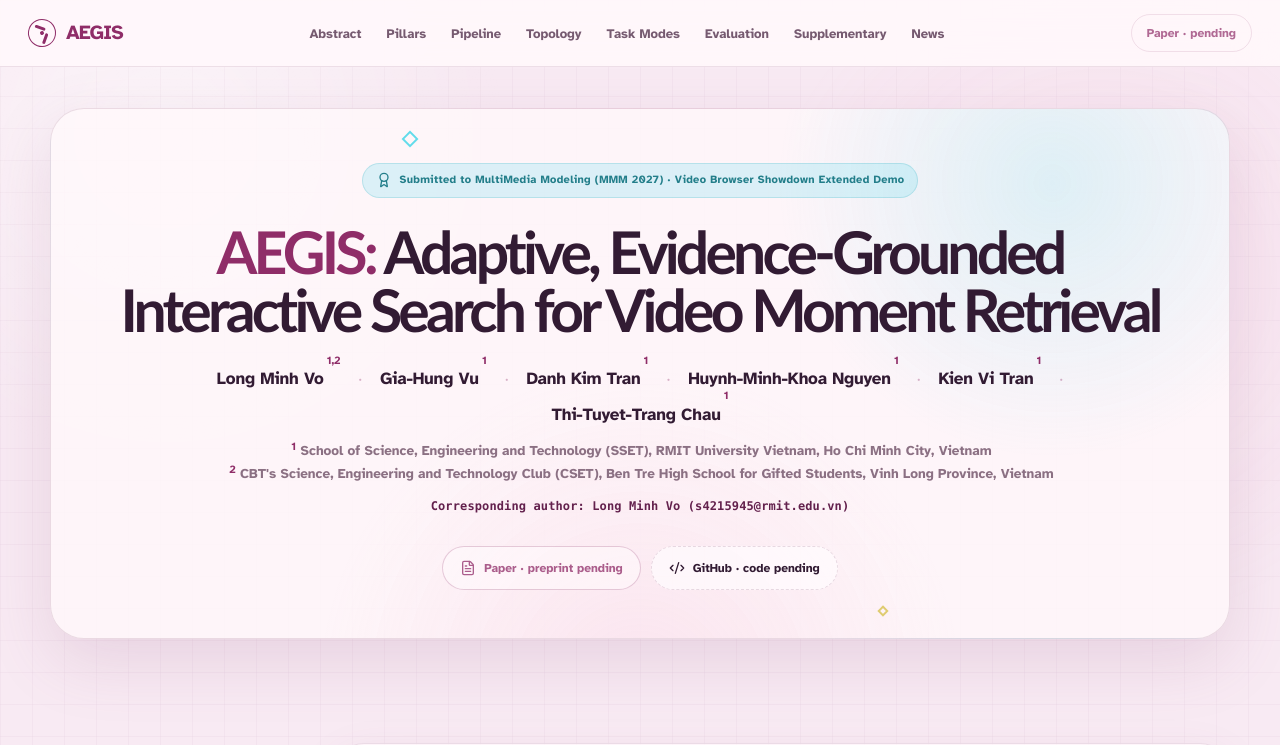
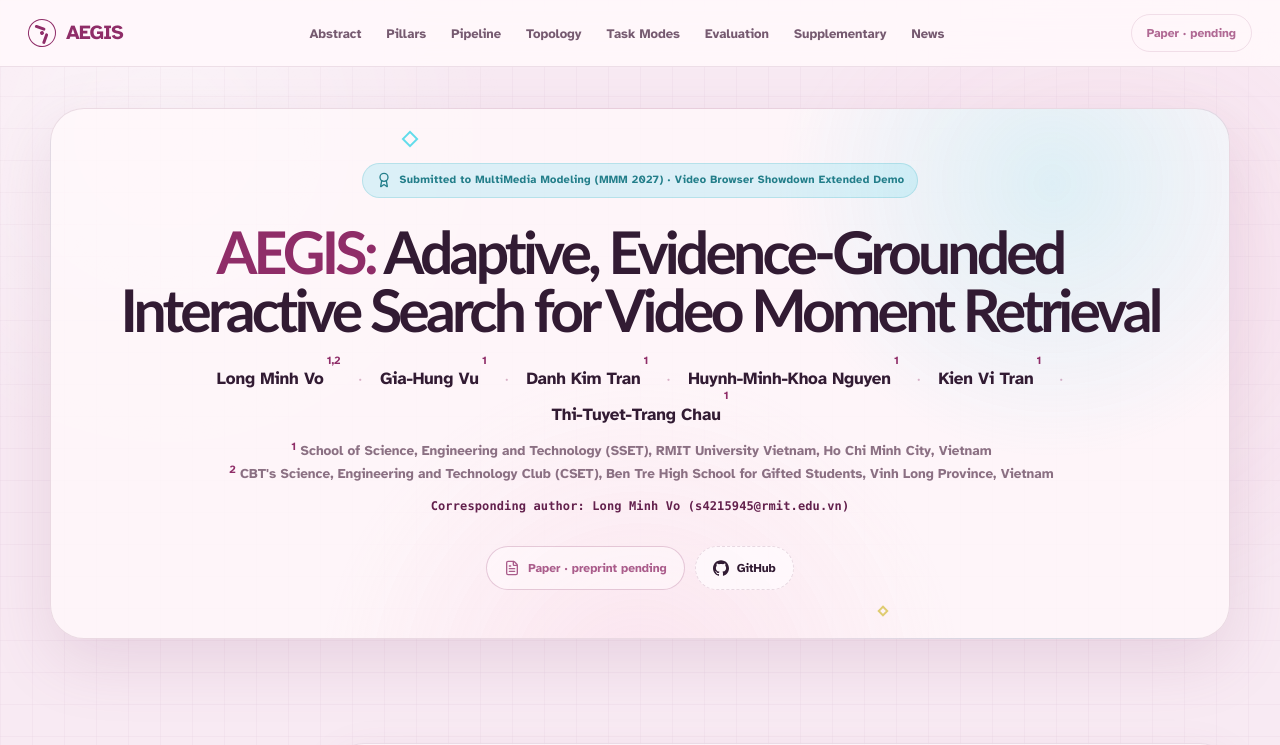
Before and after one commit to mncuchiinhuttt/tgltw-vbs-2027-project, a React (Vite) app: page / in a window 1280 px wide. Shown: the top 745 px of the page. Built offline with nearby package versions, Linux system fonts and the light colour scheme.

Commit message:
fix(site): link published source with GitHub logo

```diff
--- a/src/App.tsx
+++ b/src/App.tsx
@@ -5,7 +5,6 @@
   BookOpen,
   Check,
   CheckCheck,
-  Code2,
   Copy,
   Cpu,
   Database,
@@ -21,6 +20,7 @@
   Sliders,
   type LucideIcon,
 } from "lucide-react"
+import { GitHubIcon } from "./components/github-icon"
 
 const SHOW_BIBTEX_CITATION = false
 const SOURCE_REPOSITORY_URL = "https://github.com/mncuchiinhuttt/aegis-vbs-2027"
@@ -526,8 +526,8 @@
                 <span className="action-button action-outline !border-plum/30 !cursor-default !opacity-75">
                   <FileText className="icon-small text-plum" /> Paper · preprint pending
                 </span>
-                <a className="code-release-notice" href={SOURCE_REPOSITORY_URL} target="_blank" rel="noopener noreferrer" title="README only; source code release pending">
-                  <Code2 className="icon-small" aria-hidden="true" /> GitHub · code pending
+                <a className="code-release-notice" href={SOURCE_REPOSITORY_URL} target="_blank" rel="noopener noreferrer" title="View AEGIS source code on GitHub">
+                  <GitHubIcon className="icon-small" /> GitHub
                 </a>
               </div>
             </div>
@@ -978,7 +978,7 @@
           <div className="footer-links">
             <a href="https://aegis.mncuchiinhuttt.dev/" target="_blank" rel="noreferrer">Project Page <ExternalLink className="icon-small" /></a>
             <span className="code-release-label !text-muted">Paper PDF · pending</span>
-            <a className="code-release-label" href={SOURCE_REPOSITORY_URL} target="_blank" rel="noopener noreferrer" title="README only; source code release pending">GitHub · code pending <ExternalLink className="icon-small" aria-hidden="true" /></a>
+            <a className="code-release-label" href={SOURCE_REPOSITORY_URL} target="_blank" rel="noopener noreferrer" title="View AEGIS source code on GitHub"><GitHubIcon className="icon-small" /> GitHub</a>
             <a href="https://videobrowsershowdown.org/" target="_blank" rel="noreferrer">VBS <ExternalLink className="icon-small" /></a>
           </div>
         </div>
--- /dev/null
+++ b/src/components/github-icon.tsx
@@ -0,0 +1,8 @@
+// GitHub logomark geometry from Simple Icons (CC0); adjacent link text supplies its accessible name.
+export function GitHubIcon({ className }: { className?: string }) {
+  return (
+    <svg className={className} viewBox="0 0 24 24" fill="currentColor" aria-hidden="true" focusable="false">
+      <path d="M12 .297c-6.63 0-12 5.373-12 12 0 5.303 3.438 9.8 8.205 11.385.6.113.82-.258.82-.577 0-.285-.01-1.04-.015-2.04-3.338.724-4.042-1.61-4.042-1.61C4.422 18.07 3.633 17.7 3.633 17.7c-1.087-.744.084-.729.084-.729 1.205.084 1.838 1.236 1.838 1.236 1.07 1.835 2.809 1.305 3.495.998.108-.776.417-1.305.76-1.605-2.665-.3-5.466-1.332-5.466-5.93 0-1.31.465-2.38 1.235-3.22-.135-.303-.54-1.523.105-3.176 0 0 1.005-.322 3.3 1.23.96-.267 1.98-.399 3-.405 1.02.006 2.04.138 3 .405 2.28-1.552 3.285-1.23 3.285-1.23.645 1.653.24 2.873.12 3.176.765.84 1.23 1.91 1.23 3.22 0 4.61-2.805 5.625-5.475 5.92.42.36.81 1.096.81 2.22 0 1.606-.015 2.896-.015 3.286 0 .315.21.69.825.57C20.565 22.092 24 17.592 24 12.297c0-6.627-5.373-12-12-12" />
+    </svg>
+  )
+}
```
Also changed, not shown: 1 other file (tests, documents, lock files or other folders).
